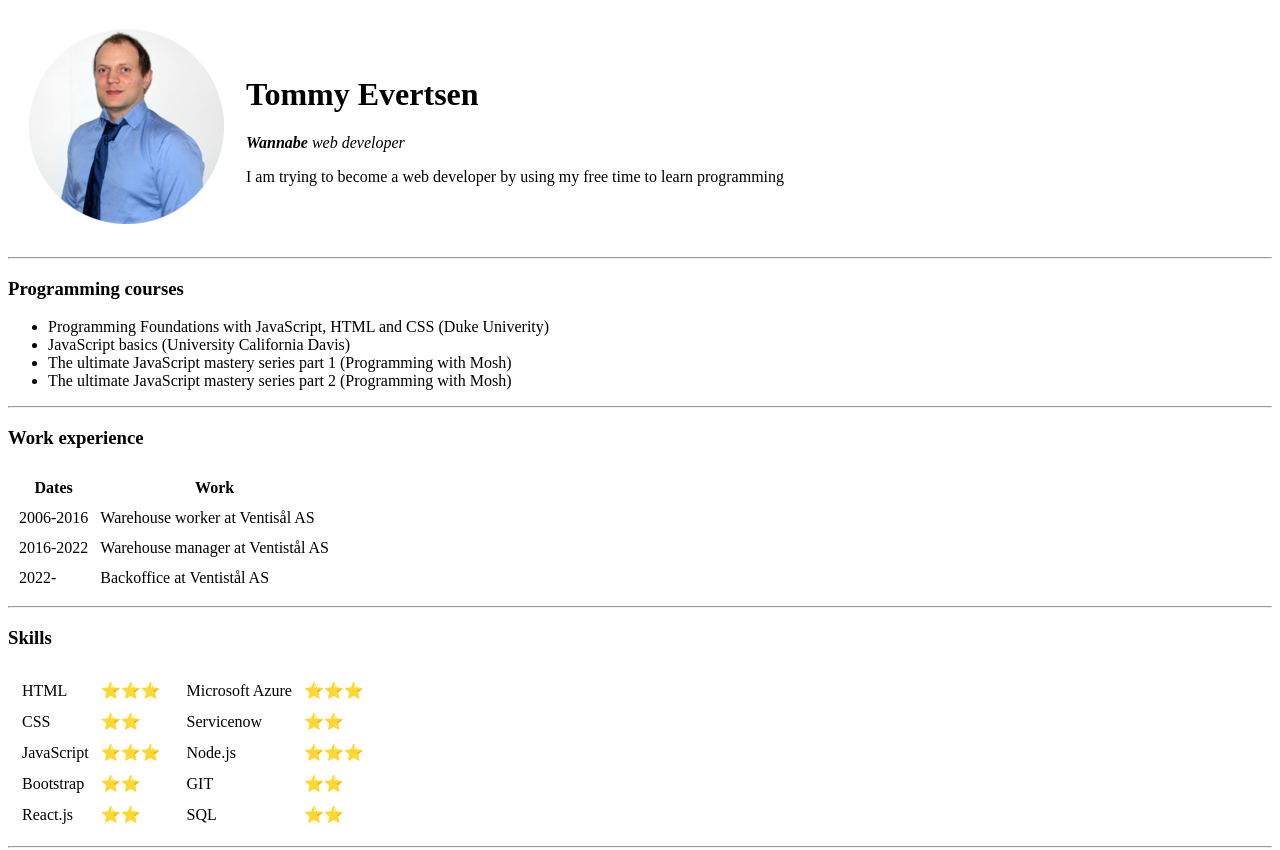
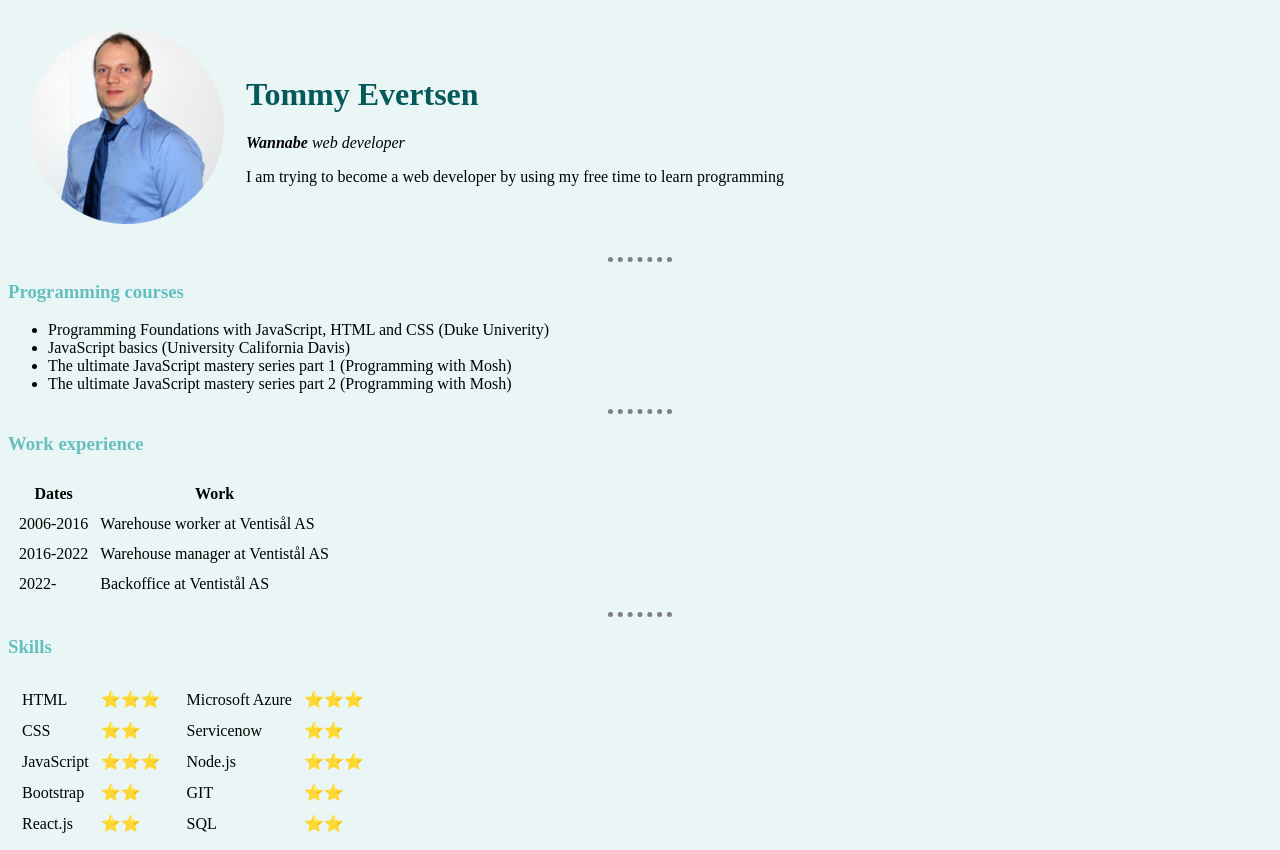
Before and after one commit to Kalvajegeren/CVTommy, a plain HTML site: page index.html in a window 1280 px wide. Shown: the top 850 px of the page. Drawn offline with Linux system fonts and the light colour scheme.

Commit message:
Add files via upload

```diff
--- /dev/null
+++ b/css/styles.css
@@ -0,0 +1,18 @@
+body{
+  background-color: #Eaf6f6;
+}
+
+hr{
+  border-style: none;
+  border-top-style: dotted;
+  border-color: grey;
+  border-width: 5px;
+  width: 5%;
+}
+h1{
+  color: #05595B;
+}
+
+h3{
+  color: #66BFBF;
+}
--- a/index.html
+++ b/index.html
@@ -1,11 +1,9 @@
 <!DOCTYPE html>
-<html lang="en">
-
+<html>
 <head>
   <meta charset="UTF-8">
-  <meta name="viewport" content="width=device-width, initial-scale=1.0">
-  <meta http-equiv="X-UA-Compatible" content="ie=edge">
   <title>Tommys personal site</title>
+  <link rel="stylesheet" href="css/styles.css">
 </head>
 
 <body>
```
Also changed, not shown: contact.html (+1 -0 lines), hobbies.html (+1 -0 lines).
